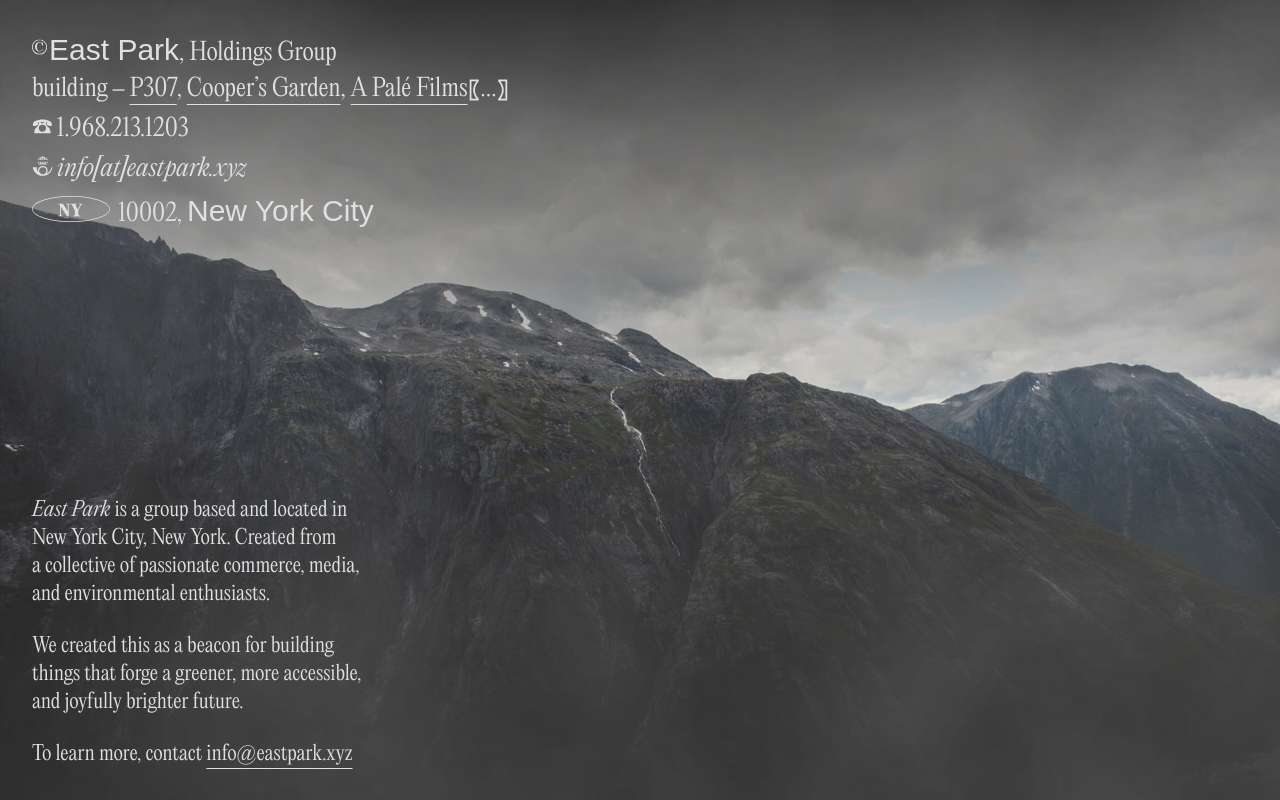
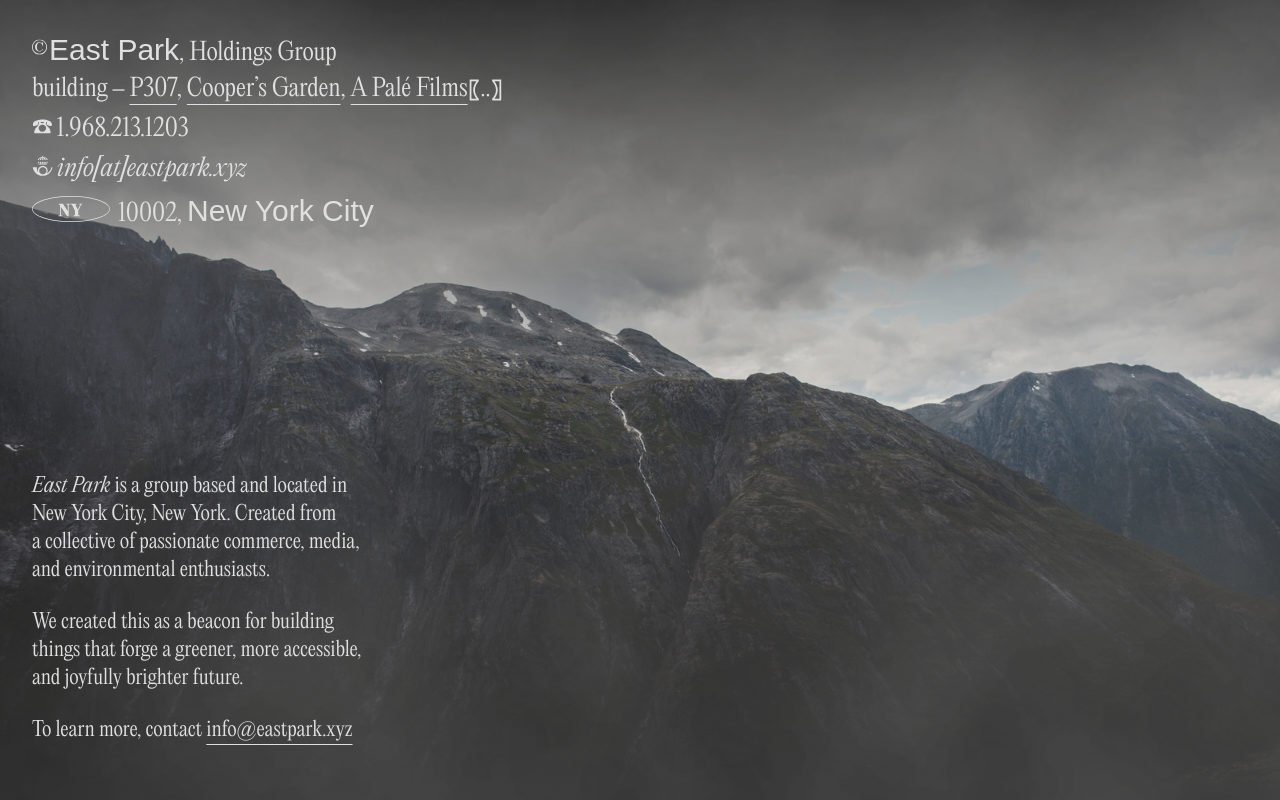
Before and after one commit to fvckprth/east-park, a Next.js app: page / in a window 1280 px wide. Built offline with nearby package versions, Linux system fonts and the light colour scheme; a web font is replaced by a local one.

Commit message:
Updated layout and ui improvement

```diff
--- a/app/layout.tsx
+++ b/app/layout.tsx
@@ -23,7 +23,7 @@ const gracia = localFont({
 
 export const metadata = {
   title: 'East Park ⎯ A New York Holdings Group',
-  description: 'East Park, located in New York City, unites commerce, media, and environmental enthusiasts to build a greener, brighter future.',
+  description: 'East Park, located in New York City, unites commerce, media, and environmental enthusiasts to build a greener, brighter future. © 2023 East Park, Inc.',
   siteUrl: 'https://www.eastpark.xyz',
   twitterHandle: '@eastpark',
 };
--- a/components/About.tsx
+++ b/components/About.tsx
@@ -12,8 +12,7 @@ function About() {
             building ⎯{' '}
             <a href="#" className="underline underline-offset-4 md:underline-offset-8 decoration-from-font hover:opacity-50 hover-italic">P307</a>,{' '}
             <a href="#" className="underline underline-offset-4 md:underline-offset-8 decoration-from-font hover:opacity-50 hover-italic">Cooper’s Garden</a>,{' '}
-            <a href="#" className="underline underline-offset-4 md:underline-offset-8 decoration-from-font hover:opacity-50 hover-italic">A Palé Films</a>
-            <span className="decoration-from-font">〖…〗</span>
+            <a href="#" className="underline underline-offset-4 md:underline-offset-8 decoration-from-font hover:opacity-50 hover-italic">A Palé Films</a>{'〖..〗'}
           </p>
         </div>
         <div className="flex items-center space-x-1 mb-1 md:mb-2">
--- a/components/Info.tsx
+++ b/components/Info.tsx
@@ -12,7 +12,7 @@ function Info() {
           things that forge a greener, more accessible,<br/>
           and joyfully brighter future.<br/>
         </p>
-        <p className="text-custom-white text-base md:text-xl">
+        <p className="pb-4 md:pb-6 text-custom-white text-base md:text-xl">
           To learn more, contact <a href="mailto:info@eastpark.xyz" className="underline underline-offset-8 decoration-from-font hover:opacity-50 hover-italic">info@eastpark.xyz</a>
         </p>
       </div>
```
